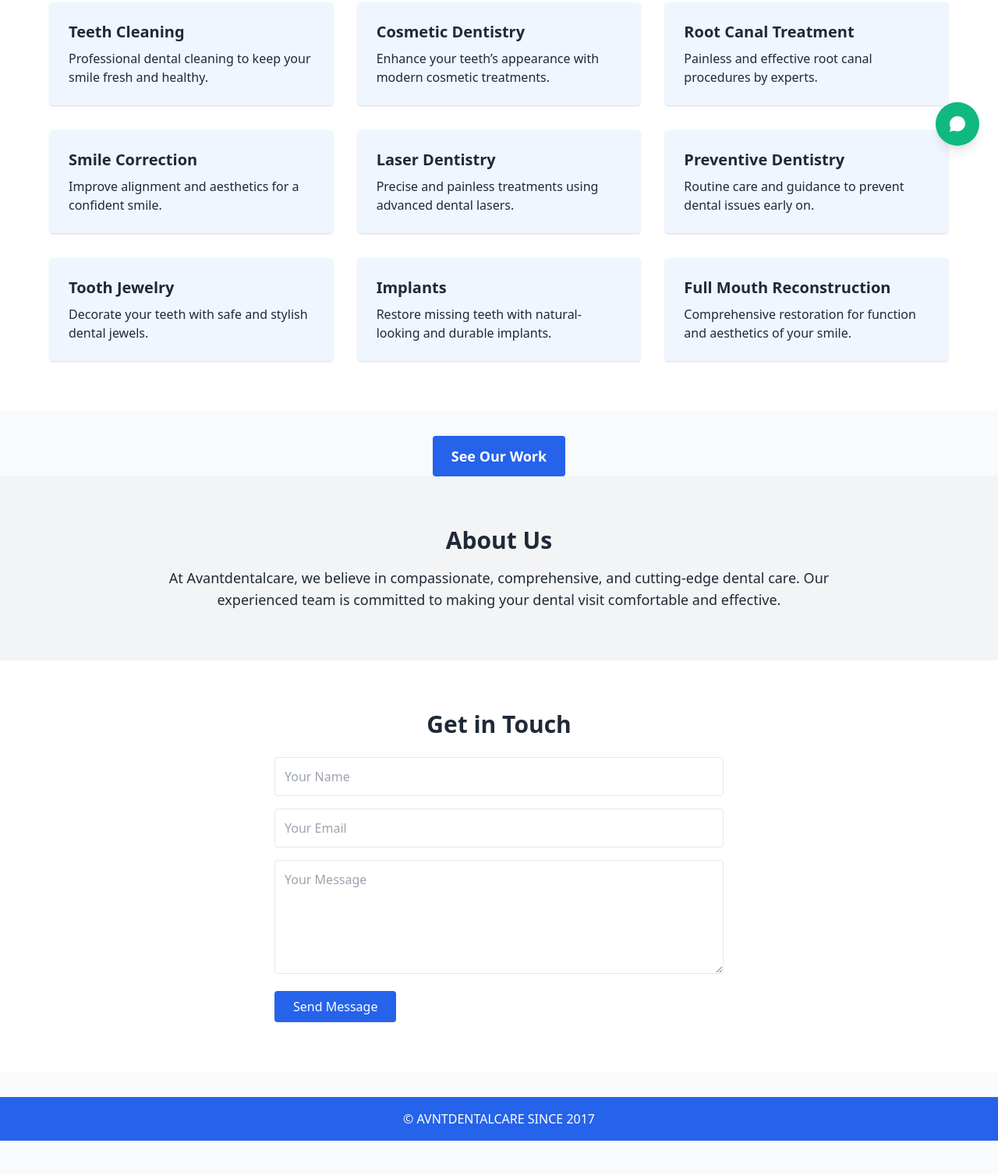
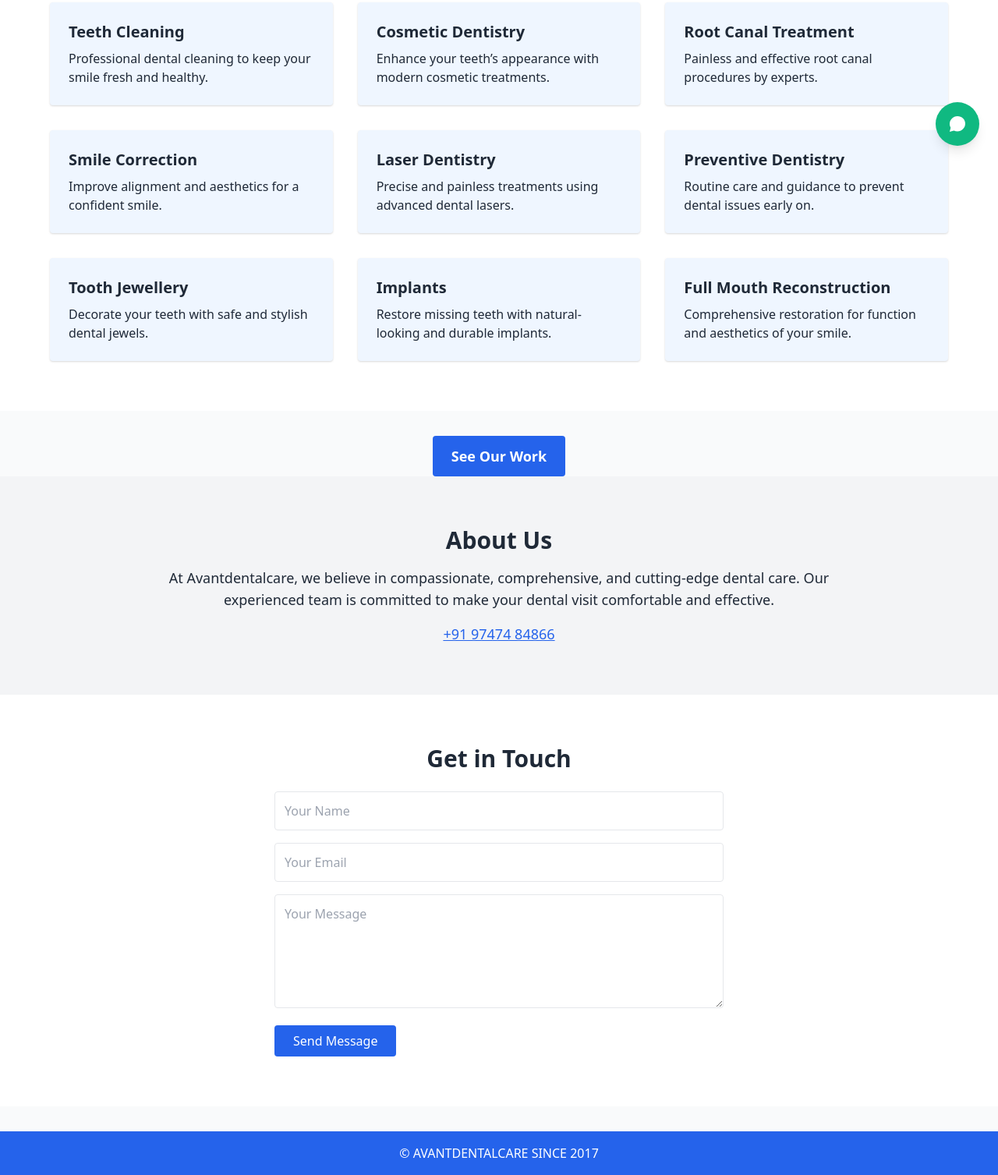
Before and after one commit to drbasilnv/Drbasilsavantdentalcare, a plain HTML site: page index.html in a window 1280 px wide. Shown: the part 581-2088 px from the top of the page at 78% size. Before the commit the page ends 2044 px from the top, so only its background shows below. Drawn offline with nearby package versions, Linux system fonts and the light colour scheme.

Commit message:
Update index.html

```diff
--- a/index.html
+++ b/index.html
@@ -72,7 +72,7 @@
         <p>Routine care and guidance to prevent dental issues early on.</p>
       </div>
       <div class="bg-blue-50 p-6 rounded shadow">
-        <h4 class="font-bold text-xl mb-2">Tooth Jewelry</h4>
+        <h4 class="font-bold text-xl mb-2">Tooth Jewellery</h4>
         <p>Decorate your teeth with safe and stylish dental jewels.</p>
       </div>
       <div class="bg-blue-50 p-6 rounded shadow">
@@ -97,7 +97,16 @@
 <section id="about" class="py-16 px-6 bg-gray-100">
   <div class="max-w-4xl mx-auto text-center">
     <h3 class="text-3xl font-semibold mb-4">About Us</h3>
-      <p class="text-lg">At Avantdentalcare, we believe in compassionate, comprehensive, and cutting-edge dental care. Our experienced team is committed to making your dental visit comfortable and effective.</p>
+    <p class="text-lg mb-4">
+      At Avantdentalcare, we believe in compassionate, comprehensive, and cutting-edge dental care.
+      Our experienced team is committed to make your dental visit comfortable and effective.
+    </p>
+    <p class="text-lg">
+      <a href="https://wa.me/919747484866?text=Hello%20Avantdentalcare%2C%20I%20would%20like%20to%20know%20more%20about%20your%20services."
+         class="text-blue-600 underline hover:text-blue-800" target="_blank" rel="noopener">
+        +91 97474 84866
+      </a>
+    </p>
   </div>
 </section>
 
@@ -125,7 +134,7 @@
 
   <!-- Footer -->
   <footer class="bg-blue-600 text-white text-center py-4 mt-8">
-    &copy; AVNTDENTALCARE SINCE 2017
+    &copy; AVANTDENTALCARE SINCE 2017
   </footer>
 
 </body>
```
Lines whose indentation alone changed are shown as unchanged.
